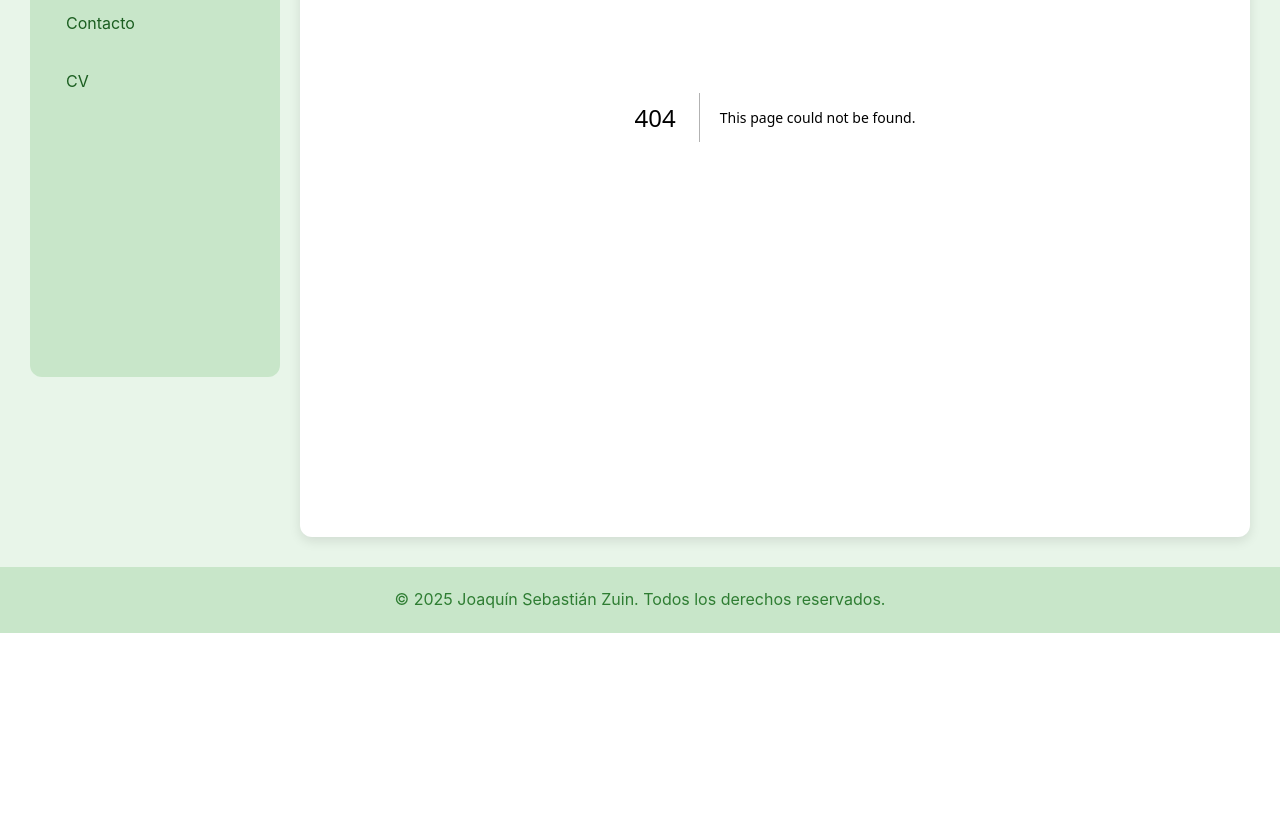
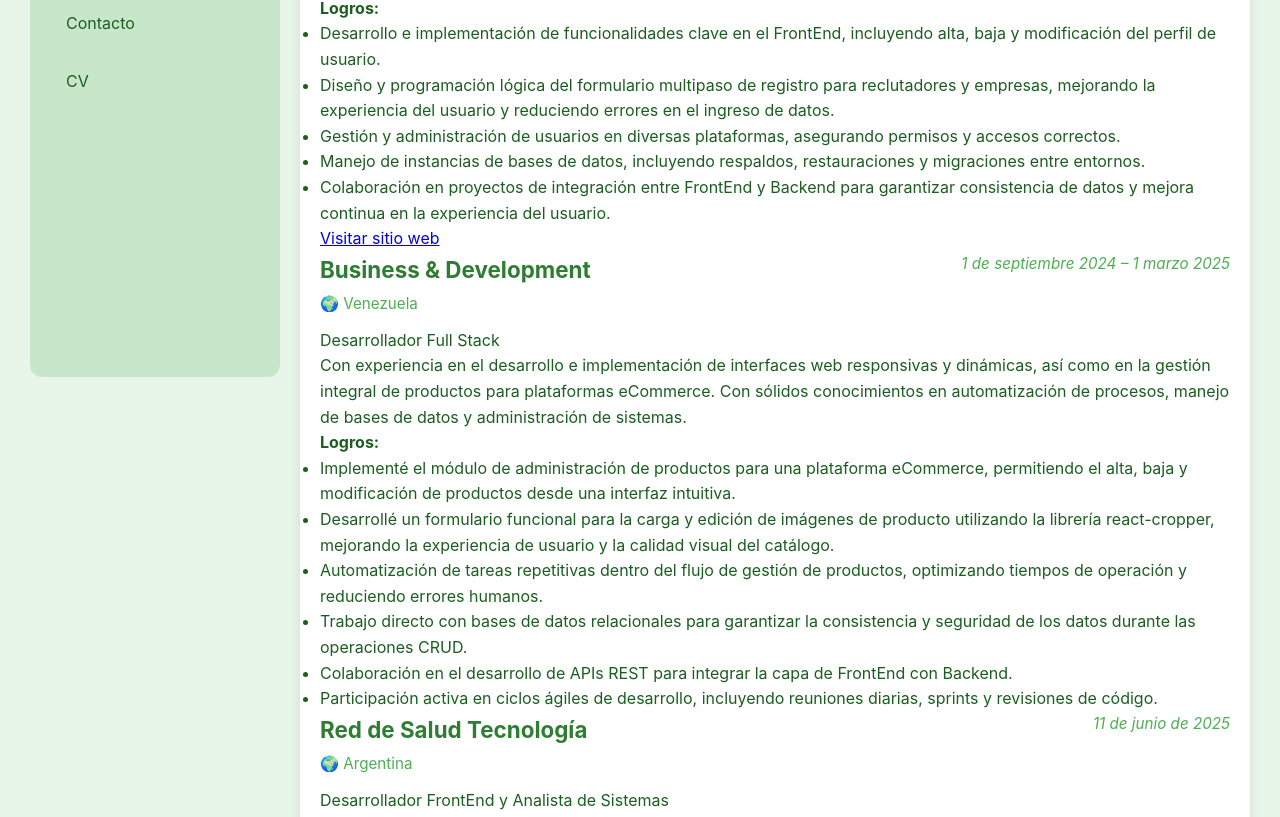
Before and after one commit to joakozuin/portfoliojoaquinzuin, a Next.js app: page /empresa in a window 1280 px wide. Before the commit this address had no page. Shown: the part 403-1220 px from the top of the page. Before the commit the page ends 1036 px from the top, so only its background shows below. Built offline with nearby package versions, Linux system fonts and the light colour scheme.

Commit message:
[modify]se creo el archivo empresa

```diff
--- /dev/null
+++ b/src/app/empresa/page.tsx
@@ -0,0 +1,13 @@
+
+import Empresa from '@/components/Empresa/Empresa'
+import React from 'react'
+
+const page = () => {
+  return (
+    <div>
+      <Empresa/>
+    </div>
+  )
+}
+
+export default page
--- a/src/app/globals.css
+++ b/src/app/globals.css
@@ -638,3 +638,39 @@ body {
     font-size: 0.95rem;
   }
 }
+
+.empresa-header {
+  display: flex;
+  justify-content: space-between;
+  align-items: flex-start;
+  flex-wrap: wrap;
+  gap: 10px;
+  margin-bottom: 12px;
+}
+
+.empresa-header > div {
+  flex: 1;
+  min-width: 200px;
+}
+
+.empresa-nombre {
+  font-size: 1.4rem;
+  color: var(--green-dark);
+  font-weight: bold;
+  margin-bottom: 4px;
+}
+
+.empresa-pais {
+  font-size: 0.95rem;
+  color: var(--green-main);
+  margin: 0;
+  font-style: normal;
+}
+
+.empresa-periodo {
+  color: var(--green-main);
+  font-style: italic;
+  font-size: 0.95rem;
+  white-space: nowrap;
+  text-align: right;
+}
--- /dev/null
+++ b/src/components/Empresa/Empresa.tsx
@@ -0,0 +1,99 @@
+
+import React from 'react';
+
+const Empresa = () => {
+  const experiencias = [
+    {
+      id: 1,
+      empresa: 'Net-Makers',
+      pais: 'España',
+      periodo: '24 de abril 2024 - actualidad',
+      rol: 'Programador FrontEnd',
+      descripcion:
+        'Con experiencia en desarrollo e implementación de interfaces web responsivas y dinámicas. Con conocimientos sólidos en automatización de procesos, gestión de usuarios en múltiples plataformas y administración de bases de datos.',
+      logros: [
+        'Desarrollo e implementación de funcionalidades clave en el FrontEnd, incluyendo alta, baja y modificación del perfil de usuario.',
+        'Diseño y programación lógica del formulario multipaso de registro para reclutadores y empresas, mejorando la experiencia del usuario y reduciendo errores en el ingreso de datos.',
+        'Gestión y administración de usuarios en diversas plataformas, asegurando permisos y accesos correctos.',
+        'Manejo de instancias de bases de datos, incluyendo respaldos, restauraciones y migraciones entre entornos.',
+        'Colaboración en proyectos de integración entre FrontEnd y Backend para garantizar consistencia de datos y mejora continua en la experiencia del usuario.',
+      ],
+      url: 'https://www.thenetmakers.com/',
+    },
+    {
+      id: 2,
+      empresa: 'Business & Development',
+      pais: 'Venezuela',
+      periodo: '1 de septiembre 2024 – 1 marzo 2025',
+      rol: 'Desarrollador Full Stack',
+      descripcion:
+        'Con experiencia en el desarrollo e implementación de interfaces web responsivas y dinámicas, así como en la gestión integral de productos para plataformas eCommerce. Con sólidos conocimientos en automatización de procesos, manejo de bases de datos y administración de sistemas.',
+      logros: [
+        'Implementé el módulo de administración de productos para una plataforma eCommerce, permitiendo el alta, baja y modificación de productos desde una interfaz intuitiva.',
+        'Desarrollé un formulario funcional para la carga y edición de imágenes de producto utilizando la librería react-cropper, mejorando la experiencia de usuario y la calidad visual del catálogo.',
+        'Automatización de tareas repetitivas dentro del flujo de gestión de productos, optimizando tiempos de operación y reduciendo errores humanos.',
+        'Trabajo directo con bases de datos relacionales para garantizar la consistencia y seguridad de los datos durante las operaciones CRUD.',
+        'Colaboración en el desarrollo de APIs REST para integrar la capa de FrontEnd con Backend.',
+        'Participación activa en ciclos ágiles de desarrollo, incluyendo reuniones diarias, sprints y revisiones de código.',
+      ],
+      url: '',
+    },
+    {
+      id: 3,
+      empresa: 'Red de Salud Tecnología',
+      pais: 'Argentina',
+      periodo: '11 de junio de 2025',
+      rol: 'Desarrollador FrontEnd y Analista de Sistemas',
+      descripcion:
+        'Con experiencia en el diseño e implementación de interfaces web responsivas y dinámicas, así como en la gestión integral de productos para plataformas eCommerce. Con sólidos conocimientos en automatización de procesos, manejo de bases de datos relacionales y administración de sistemas.',
+      logros: [
+        'Diseño y desarrollo de diagramas UML, incluyendo casos de uso y diagramas de clases, para modelar funcionalidades del sistema.',
+        'Implementación de módulos clave en el FrontEnd, tales como alta, baja y modificación de perfiles de usuario (administrador, proveedor, agente de soporte).',
+        'Desarrollo del módulo de gestión de productos para una plataforma eCommerce.',
+        'Creación de formularios funcionales para carga y edición de imágenes de productos, utilizando react-cropper.',
+        'Automatización de tareas repetitivas en el flujo de gestión de productos.',
+        'Gestión directa de bases de datos relacionales, asegurando consistencia y seguridad durante operaciones CRUD.',
+      ],
+      url: '',
+    },
+  ];
+
+  return (
+    <section className="experiencia-section">
+      <h2 className="section-title">Experiencia Profesional</h2>
+      <div className="experiencia-container">
+        {experiencias.map((exp) => (
+          <div key={exp.id} className="experiencia-card">
+            <div className="empresa-header">
+              <div>
+                <h3 className="empresa-nombre">{exp.empresa}</h3>
+                <p className="empresa-pais">🌍 {exp.pais}</p>
+              </div>
+              {exp.periodo && <span className="empresa-periodo">{exp.periodo}</span>}
+            </div>
+            <p className="rol">{exp.rol}</p>
+            <p className="descripcion">{exp.descripcion}</p>
+            <h4 className="logros-title">Logros:</h4>
+            <ul className="logros-list">
+              {exp.logros.map((logro, i) => (
+                <li key={i}>{logro}</li>
+              ))}
+            </ul>
+            {exp.url && (
+              <a
+                href={exp.url.trim()}
+                target="_blank"
+                rel="noopener noreferrer"
+                className="empresa-link"
+              >
+                Visitar sitio web
+              </a>
+            )}
+          </div>
+        ))}
+      </div>
+    </section>
+  );
+};
+
+export default Empresa;
--- a/src/components/Navbar.tsx
+++ b/src/components/Navbar.tsx
@@ -50,11 +50,12 @@ export default function Navbar() {
         <nav className="sidebar-nav">
           <ul>
             {[
-              { name: 'Inicio', href: '/' },
-              { name: 'Proyectos', href: '/proyectos' },
-              { name: 'Redes', href: '/redes' },
-              { name: 'Contacto', href: '/contacto' },
-              { name: 'CV', href: '/cv' },
+                  { name: 'Inicio', href: '/' },
+    { name: 'Proyectos', href: '/proyectos' },
+     { name: 'Redes', href: '/redes' },
+     { name: 'Empresa', href: '/empresa' },
+    { name: 'Contacto', href: '/contacto' },
+    { name: 'CV', href: '/cv' },
             ].map((link) => (
               <li key={link.href}>
                 <a
```
